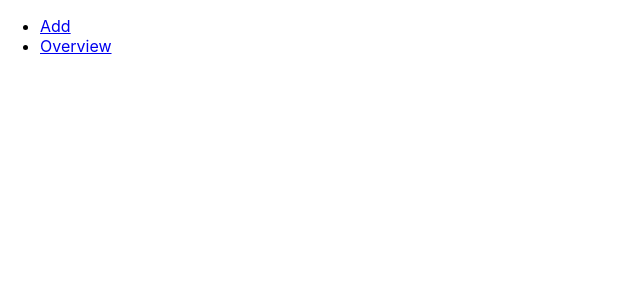
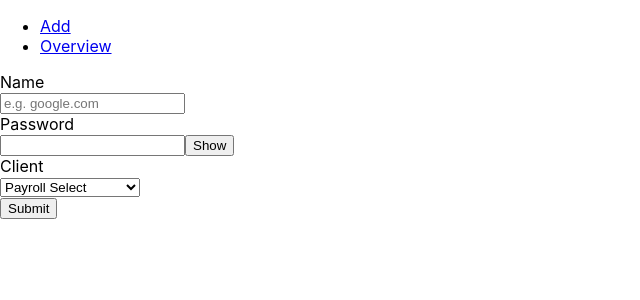
Before and after one commit to PimDerks/dij-pwdmngr, a React (Create React App) app: page /edit/1 in a window 1280 px wide. Before the commit this address had no page. Shown: the top 300 px of the page, without its empty margins (0-640 px from the left). Built offline with nearby package versions, Linux system fonts and the light colour scheme.

Commit message:
Started work on edit route.

```diff
--- a/src/App.js
+++ b/src/App.js
@@ -4,6 +4,7 @@ import UserState from "./context/UserState";
 import { BrowserRouter as Router, Routes, Route } from "react-router-dom";
 import Navigation from "./components/Navigation";
 import Add from "./containers/Add";
+import Edit from "./containers/Edit";
 import Overview from "./containers/Overview";
 
 const App = () => {
@@ -16,6 +17,7 @@ const App = () => {
             <Routes>
               <Route exact path="/" element={<Overview />} />
               <Route exact path="/add" element={<Add />} />
+              <Route exact path="/edit/:id" element={<Edit />} />
             </Routes>
           </Router>
         </UserState>
--- a/src/components/PasswordForm/index.js
+++ b/src/components/PasswordForm/index.js
@@ -6,11 +6,15 @@ import Input from "../input/Input";
 import Select from "../input/Select";
 import PasswordInput from "../input/PasswordInput";
 
-const PasswordForm = ({ onSubmit }) => {
+const PasswordForm = ({ onSubmit, passwordToEdit }) => {
   const { clients } = useContext(AppContext);
-  const [name, setName] = useState("");
-  const [password, setPassword] = useState("");
-  const [clientId, setClientId] = useState("");
+  const [name, setName] = useState(passwordToEdit ? passwordToEdit.name : "");
+  const [password, setPassword] = useState(
+    passwordToEdit ? passwordToEdit.password : ""
+  );
+  const [clientId, setClientId] = useState(
+    passwordToEdit ? passwordToEdit.clientId : ""
+  );
 
   const onSubmitEvent = (e) => {
     e.preventDefault();
@@ -79,6 +83,14 @@ PasswordForm.defaultProps = {};
 
 PasswordForm.propTypes = {
   onSubmit: PropTypes.func.isRequired,
+  passwordToEdit: PropTypes.exact({
+    id: PropTypes.number.isRequired,
+    name: PropTypes.string.isRequired,
+    password: PropTypes.string.isRequired,
+    clientId: PropTypes.string,
+    clientColor: PropTypes.string,
+    clientName: PropTypes.string,
+  }),
 };
 
 export default PasswordForm;
--- a/src/components/PasswordList/index.js
+++ b/src/components/PasswordList/index.js
@@ -4,7 +4,7 @@ import PasswordListItem from "../PasswordListItem";
 import PasswordListEmpty from "../PasswordListEmpty";
 import AppContext from "../../context/AppContext";
 
-const PasswordList = ({ passwords, onRemove }) => {
+const PasswordList = ({ passwords, onRemove, onEdit }) => {
   const { clients } = useContext(AppContext);
 
   // Attach client data to passwords
@@ -27,7 +27,12 @@ const PasswordList = ({ passwords, onRemove }) => {
     return (
       <div>
         {mappedPasswords.map((pw) => (
-          <PasswordListItem onRemove={onRemove} key={`pw-${pw.id}`} {...pw} />
+          <PasswordListItem
+            onEdit={onEdit}
+            onRemove={onRemove}
+            key={`pw-${pw.id}`}
+            {...pw}
+          />
         ))}
       </div>
     );
@@ -49,6 +54,8 @@ PasswordList.propTypes = {
       clientName: PropTypes.string,
     })
   ),
+  onEdit: PropTypes.func,
+  onRemove: PropTypes.func,
 };
 
 export default PasswordList;
--- a/src/components/PasswordListItem/index.js
+++ b/src/components/PasswordListItem/index.js
@@ -10,12 +10,22 @@ const PasswordListItem = ({
   clientName,
   clientColor,
   onRemove,
+  onEdit,
 }) => {
   const [isShown, setIsShown] = useState(false);
 
+  const buttonEditConfig = {
+    label: "Edit password",
+    onClick: () => {
+      if (onEdit) {
+        onEdit({ id });
+      }
+    },
+  };
+
   const buttonRemoveConfig = {
     label: "Remove password",
-    onClick: (e) => {
+    onClick: () => {
       if (onRemove) {
         onRemove({ id });
       }
@@ -33,10 +43,10 @@ const PasswordListItem = ({
     label: "Copy password to clipboard",
     onClick: () => {
       navigator.clipboard.writeText(password).then(
-        function () {
+        () => {
           console.log("Async: Copying to clipboard was successful!");
         },
-        function (err) {
+        (err) => {
           console.error("Async: Could not copy text: ", err);
         }
       );
@@ -68,6 +78,7 @@ const PasswordListItem = ({
       <Button {...buttonRemoveConfig} />
       <Button {...buttonCopyConfig} />
       <Button {...buttonShowConfig} />
+      <Button {...buttonEditConfig} />
     </div>
   );
 };
@@ -80,6 +91,7 @@ PasswordListItem.propTypes = {
   clientName: PropTypes.string,
   clientColor: PropTypes.string,
   onRemove: PropTypes.func,
+  onEdit: PropTypes.func,
 };
 
 export default PasswordListItem;
--- /dev/null
+++ b/src/containers/Edit/index.js
@@ -0,0 +1,23 @@
+import { useContext } from "react";
+import PasswordForm from "../../components/PasswordForm";
+import UserContext, { addPassword } from "../../context/UserContext";
+import { useNavigate, useParams } from "react-router-dom";
+
+const Edit = () => {
+  const { passwords, setPasswords } = useContext(UserContext);
+  const navigate = useNavigate();
+  const { id } = useParams();
+
+  const pw = passwords.find((pw) => {
+    return pw.id === parseInt(id);
+  });
+
+  const onSubmit = (pw) => {
+    setPasswords(addPassword(passwords, pw));
+    navigate("/");
+  };
+
+  return <PasswordForm onSubmit={onSubmit} passwordToEdit={pw} />;
+};
+
+export default Edit;
--- a/src/containers/Overview/index.js
+++ b/src/containers/Overview/index.js
@@ -1,15 +1,23 @@
 import { useContext } from "react";
 import PasswordList from "../../components/PasswordList";
 import UserContext, { removePassword } from "../../context/UserContext";
+import { useNavigate } from "react-router-dom";
 
 const Overview = () => {
   const { passwords, setPasswords } = useContext(UserContext);
+  const navigate = useNavigate();
 
   const onRemove = (pw) => {
     setPasswords(removePassword(passwords, pw));
   };
 
-  return <PasswordList passwords={passwords} onRemove={onRemove} />;
+  const onEdit = ({ id }) => {
+    navigate(`/edit/${id}`);
+  };
+
+  return (
+    <PasswordList passwords={passwords} onRemove={onRemove} onEdit={onEdit} />
+  );
 };
 
 export default Overview;
```
